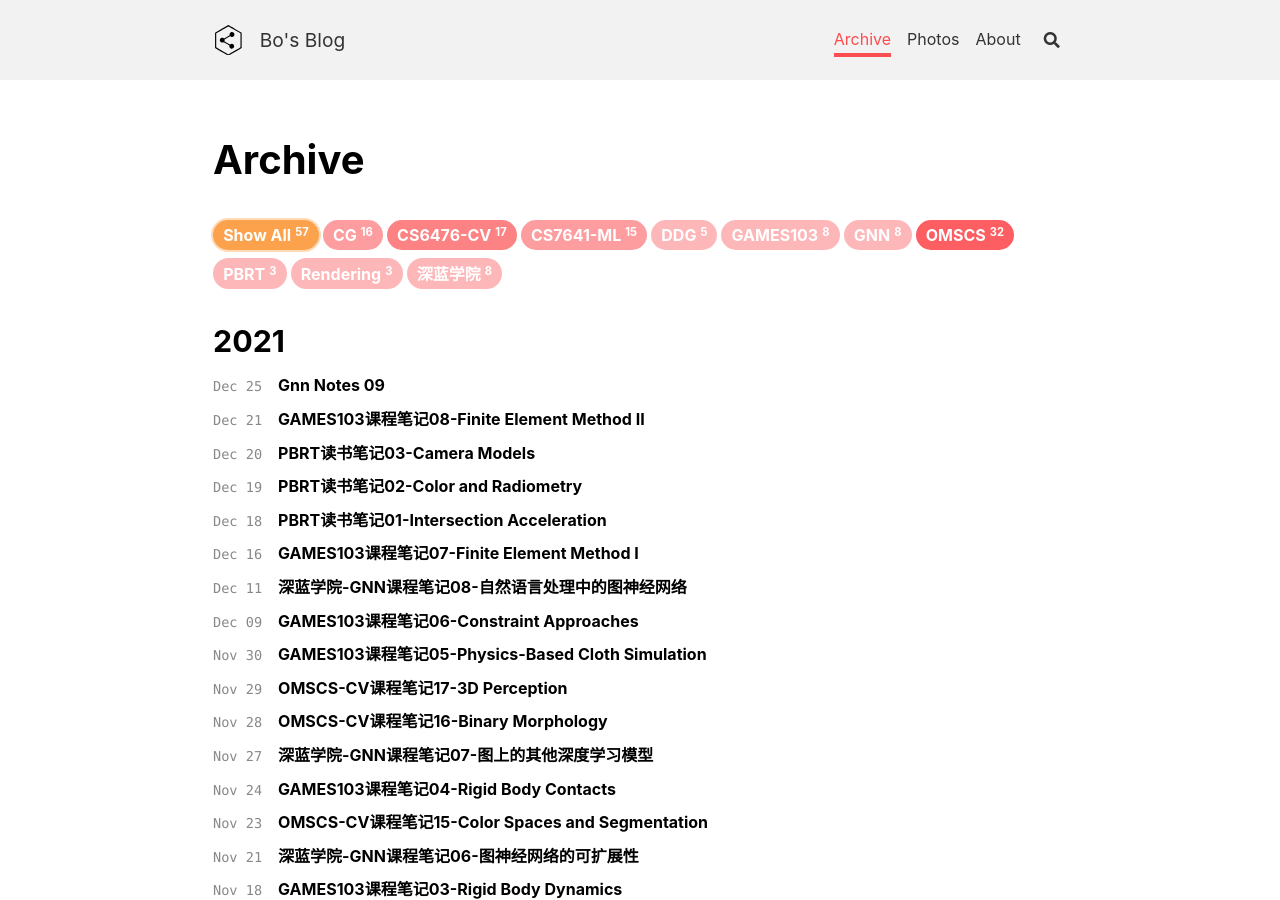
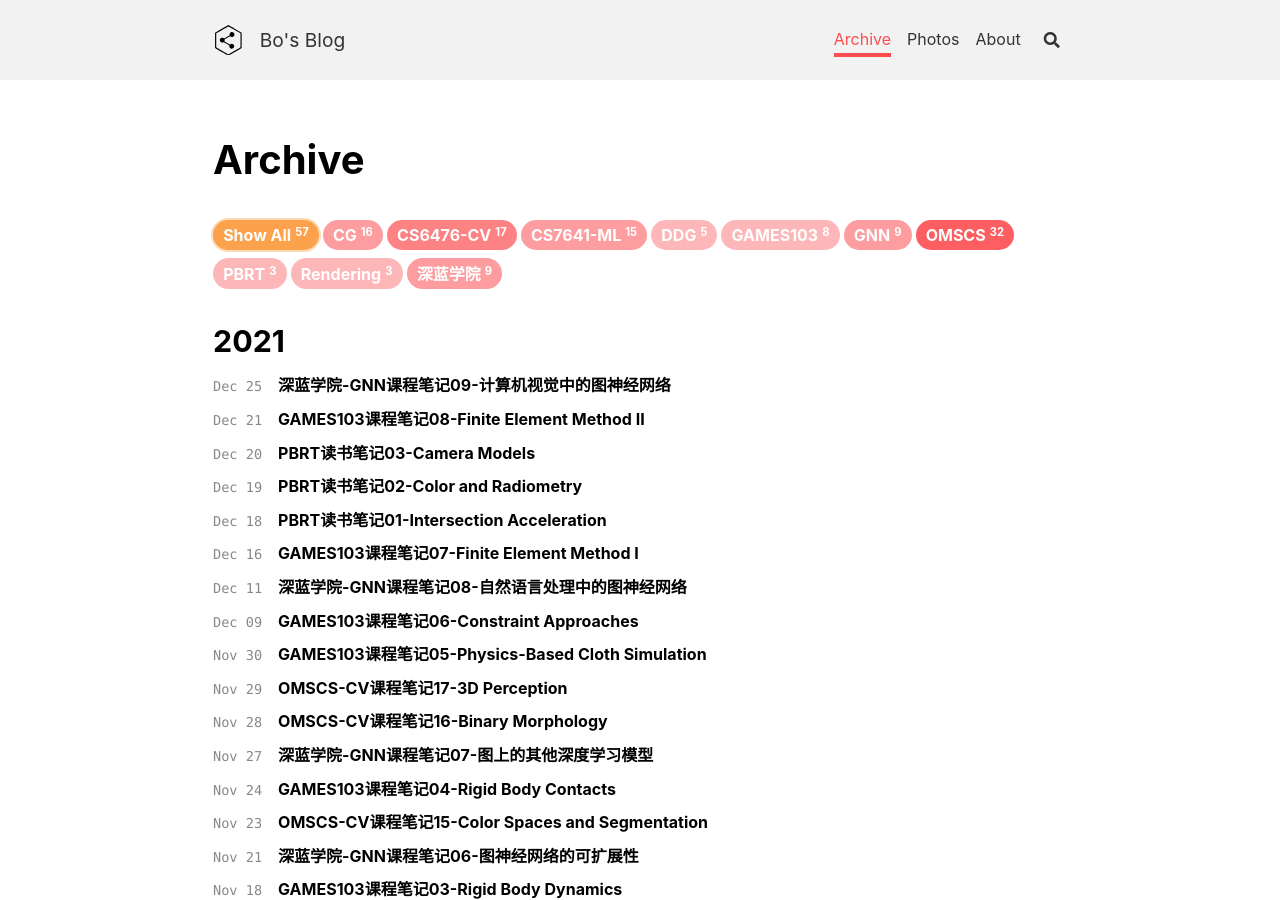
Before and after one commit to peng00bo00/peng00bo00_previous_blog, a Jekyll site: the page built from archive.html, in a window 1280 px wide and 900 px high. Built offline with Jekyll 4.4.1, drawn with Linux system fonts in a browser that asks for light colours; nearby versions of some CDN libraries.

Commit message:
Update 2021-12-25-GNN-NOTES-09.md

```diff
--- a/_posts/2021-12-25-GNN-NOTES-09.md
+++ b/_posts/2021-12-25-GNN-NOTES-09.md
@@ -1,3 +1,4 @@
+---
 layout: article
 title: 深蓝学院-GNN课程笔记09-计算机视觉中的图神经网络
 tags: ["深蓝学院", "GNN"]
@@ -11,7 +12,31 @@
 > 这个系列是深蓝学院[图深度学习理论与实践](https://www.shenlanxueyuan.com/course/376?source=1)的同步课程笔记。课程内容涉及图深度学习的基础理论与应用，本节主要介绍图神经网络在计算机视觉中的应用。
 <!--more-->
 
+除了自然语言处理之外，图结构数据同样广泛存在于**计算机视觉(computer vision, CV)**领域的各种任务中。因此我们可以使用图神经网络来提升先验方法的性能。
+
 ## 视觉问答
+
+**视觉问答(visual question answering, VQA)**的目标是利用给定的图像来回答问题。在现有的框架中VQA一般需要使用CNN来学习图像的整体表示，然后与问题相结合来完成分类。显然除了图像的整体信息，图像中物体之间的关系对于正确回答问题也十分重要。为了更好地捕捉图像中不同物体之间的语义和空间信息，我们可以使用GNN来对它们进行建模，进而提升VQA任务的正确率。
+
+<div align=center>
+<img src="https://i.imgur.com/Td8qAkm.png" width="70%">
+</div>
+
+使用GNN对VQA进行建模前我们首先需要利用CNN来获得图像中物体的向量表示，同时利用RNN来获得问题的向量表示。然后将这些向量表示拼接起来，并通过一个MLP来融合物体和问题的信息。为了使用这些信息我们还需要将它们转换成一张图，最后通过图滤波获得全图的向量表示并完成分类问题。
+
+<div align=center>
+<img src="https://i.imgur.com/7SdXQpR.png" width="70%">
+</div>
+
+<div align=center>
+<img src="https://i.imgur.com/rCCghTb.png" width="70%">
+</div>
+
+显然图的结构对于整个VQA问题有重要的影响。为了构造出图的结构我们可以把图像中每个物体看做图上的一个节点，节点向量为物体框中卷积映射的平均值。接下来我们把每一对节点相互连接，得到一个全连接图，每条边的强度取决于物体图像特征的相似度以及不同物体之间的相对空间位置关系。
+
+<div align=center>
+<img src="https://i.imgur.com/DSacCWm.png" width="70%">
+</div>
 
 ## 基于骨架的动作识别
 
```
